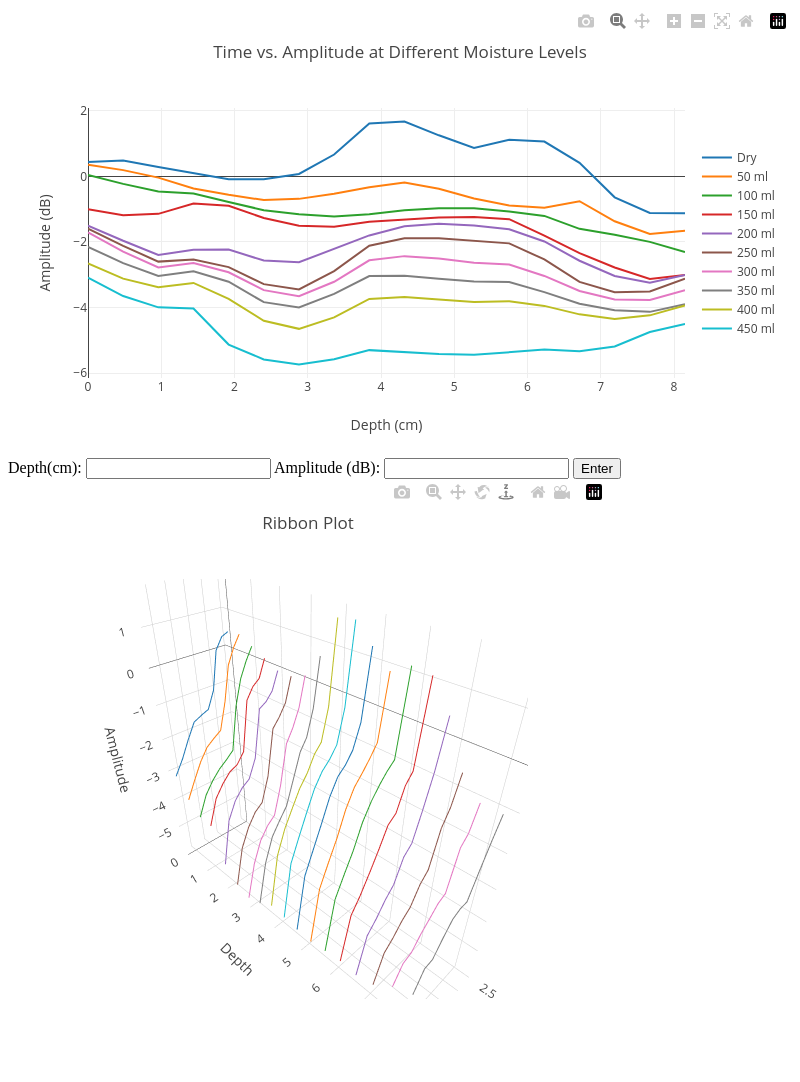
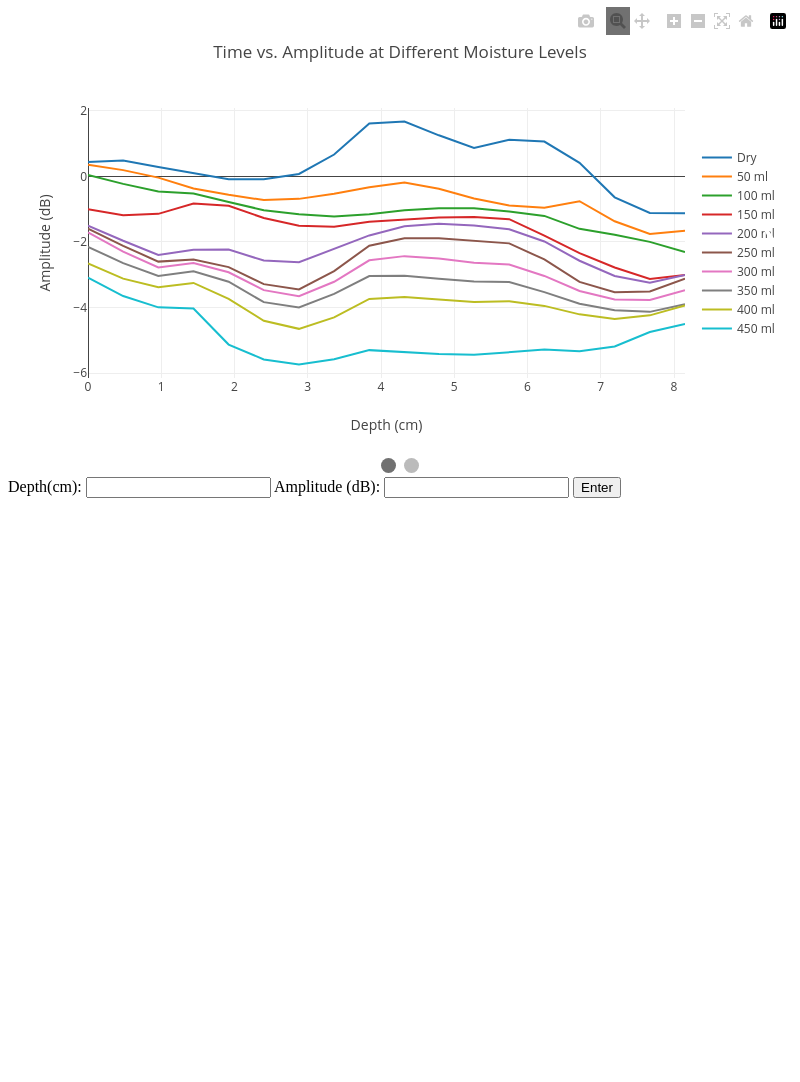
Before and after one commit to cjdiaz19/Loam-Data-Analysis, an Electron app: page index.html in a window 800 px wide. After the commit the page ends 800 px from the top, so only its background shows below. Drawn offline with nearby package versions, Linux system fonts and the light colour scheme.

Commit message:
Added navigation between graphs

```diff
--- a/index.html
+++ b/index.html
@@ -11,17 +11,38 @@
 </head>
 
 <body>
-  <div id="ampVsTime">
+
+  <div class="plot-container">
+
+    <div class="plots">
       <div id="ampVsTimePlot"></div>
+    </div>
+    <div class="plots">
+      <div id="dielectricPlot"></div>
+    </div>
+
+    <a class="prev" onclick="changePlot(-1)">&#10094;</a>
+    <a class="next" onclick="changePlot(1)">&#10095;</a>
+
+  </div>
+
+  <div style="text-align:center">
+    <span class="dot" onclick="currentPlot(1)"></span>
+    <span class="dot" onclick="currentPlot(2)"></span>
+  </div>
+
+  <!-- <div id="ampVsTime"> -->
+    <!-- <div id="ampVsTimePlot"></div> -->
     <!-- <input type="text" inputmode="numeric" pattern="[0-8.15]{4}" id="depth" placeholder="0 - 8.15"> -->
   <label for="depthInput">Depth(cm):</label>
   <input id="depthInput">
   <label for="amplitudeInput">Amplitude (dB):</label>
   <input id="amplitudeInput">
   <input type="button" value="Enter" id="plotBtn">
-  </div>
-  <div id="myDiv"></div>
+  <!-- </div> -->
+  <!-- <div id="myDiv"></div> -->
   <!-- <script src="parse.js"></script> -->
+  <script src="navigation.js"></script>
   <script src="plot.js"></script>
   <script src="ribbon.js"></script>
   <script src="input_validation.js"></script>
--- /dev/null
+++ b/navigation.js
@@ -0,0 +1,29 @@
+let plotIndex = 1;
+showPlot(plotIndex);
+
+// Next/previous controls
+function changePlot(n) {
+  showPlot(plotIndex += n);
+}
+
+// Thumbnail image controls
+function currentPlot(n) {
+  showPlot(plotIndex = n);
+}
+
+function showPlot(n) {
+    let i;
+    let plot = document.getElementsByClassName("plots");
+    let dots = document.getElementsByClassName("dot");
+    if (n > plot.length) {plotIndex = 1}
+    if (n < 1) {plotIndex = plot.length}
+    for (i = 0; i < plot.length; i++) {
+      plot[i].style.display = "none";
+    }
+    for (i = 0; i < dots.length; i++) {
+      dots[i].className = dots[i].className.replace(" active", "");
+    }
+    console.log(plot[plotIndex-1].style)
+    plot[plotIndex-1].style.display = "block";
+    dots[plotIndex-1].className += " active";
+}
--- a/plot.js
+++ b/plot.js
@@ -1,8 +1,8 @@
 TESTER = document.getElementById('ampVsTimePlot');
 
-let depths = [0,0.48,0.96,1.44,1.92,2.4,2.88,3.36,3.84,4.32,4.79,5.27,5.75,6.23,6.71,7.19,7.67,8.15];
+const depths = [0,0.48,0.96,1.44,1.92,2.4,2.88,3.36,3.84,4.32,4.79,5.27,5.75,6.23,6.71,7.19,7.67,8.15];
 
-let amplitudes = [[0.43653,0.48389624152076, 0.285882980590295, 0.100441990195097, -0.0849990002001002, -0.0882841881940968,
+const amplitudes = [[0.43653,0.48389624152076, 0.285882980590295, 0.100441990195097, -0.0849990002001002, -0.0882841881940968,
     0.0720122611305655, 0.666052043921961, 1.61211540170085, 1.67251266103051, 1.25134159809905, 0.867887346773387,
     1.1130989991996, 1.06072344032016, 0.41010844012006, -0.639676149574788, -1.11427936228114, -1.122131],
     [0.353297, 0.190211186093047, -0.0392467613806903, -0.371107429214607, -0.560742096548274, -0.723827910455228, -0.686832835917959,
@@ -169,3 +169,4 @@ function UpdatePlot() {
 }
 
 Plotly.newPlot( TESTER, trace2d, layout);
+console.log("Creating 2d plot")
--- a/ribbon.js
+++ b/ribbon.js
@@ -273,7 +273,7 @@ function calcDielectric(depth, amplitude) {
 }
 
 function Update3dPlot() {
-  var graph3dDiv = document.getElementById('myDiv')
+  var graph3dDiv = document.getElementById('dielectricPlot')
   var depth = +document.getElementById('depthInput').value;
   var amplitude = +document.getElementById('amplitudeInput').value;
 
@@ -293,5 +293,5 @@ function Update3dPlot() {
   Plotly.react(graph3dDiv, new3dData, layout2);
 }
 
-console.log(data2);
-Plotly.newPlot('myDiv', data2, layout2);
+console.log("Creating 3d Plot");
+Plotly.newPlot('dielectricPlot', data2, layout2);
--- a/style.css
+++ b/style.css
@@ -1,6 +1,65 @@
+* {box-sizing:border-box}
+
 :focus {
     outline-color: blue;
 }
+
 .input-error{
     outline-color: red;
-  }
+}
+
+/* Slideshow container */
+.plot-container {
+  max-width: 1000px;
+  position: relative;
+  margin: auto;
+}
+
+/* Hide the images by default */
+.plots {
+  display: none;
+}
+
+/* Next & previous buttons */
+.prev, .next {
+  cursor: pointer;
+  position: absolute;
+  top: 50%;
+  width: auto;
+  margin-top: -22px;
+  padding: 16px;
+  color: white;
+  font-weight: bold;
+  font-size: 18px;
+  transition: 0.6s ease;
+  border-radius: 0 3px 3px 0;
+  user-select: none;
+}
+
+/* Position the "next button" to the right */
+.next {
+  right: 0;
+  border-radius: 3px 0 0 3px;
+}
+
+/* On hover, add a black background color with a little bit see-through */
+.prev:hover, .next:hover {
+  background-color: rgba(0,0,0,0.8);
+}
+
+
+/* The dots/bullets/indicators */
+.dot {
+  cursor: pointer;
+  height: 15px;
+  width: 15px;
+  margin: 0 2px;
+  background-color: #bbb;
+  border-radius: 50%;
+  display: inline-block;
+  transition: background-color 0.6s ease;
+}
+
+.active, .dot:hover {
+  background-color: #717171;
+}
```
Lines whose indentation alone changed are shown as unchanged.
